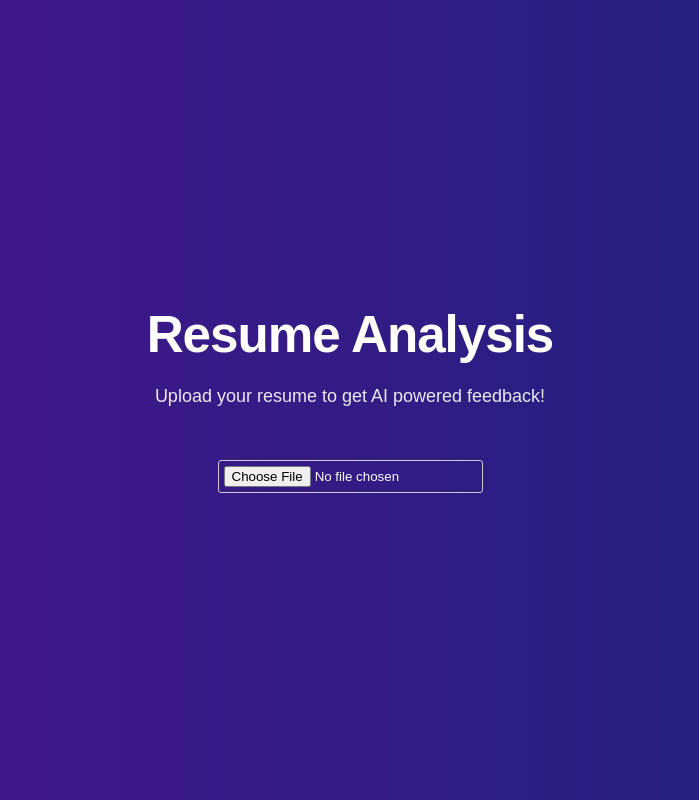
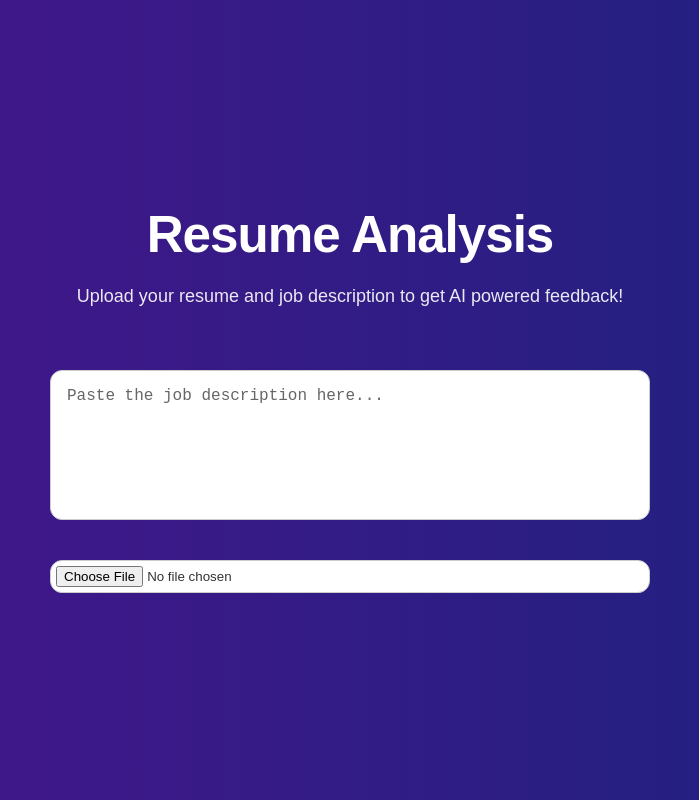
Before and after one commit to YaroslavZakomornyy/AI-Interview-Assistant, a React (Vite) app: page /resume in a window 1280 px wide. Shown: the whole page, without its empty margins (290-989 px from the left). Built offline with nearby package versions, Linux system fonts and the light colour scheme.

Commit message:
adding job description input boxes for chat & resume pages

```diff
--- a/src/components/ResumePage.css
+++ b/src/components/ResumePage.css
@@ -7,14 +7,56 @@
     width: 300vh;
 }
 
+.input-container {
+    display: flex;
+    flex-direction: column;
+    gap: 20px;
+    width: 80%;
+    max-width: 600px;
+    margin-top: 20px;
+}
+
+.job-description-input {
+    width: 100%;
+    min-height: 150px;
+    padding: 16px;
+    background-color: #fff;
+    border: 1px solid #ccc;
+    border-radius: 12px;
+    color: #333;
+    font-size: 16px;
+    resize: none;
+}
+
+.job-description-input::placeholder {
+    color: #666;
+}
+
+.job-description-input:focus {
+    outline: none;
+    border-color: rgba(99, 102, 241, 0.5);
+}
+
+.file-input-container {
+    margin-top: 10px;
+}
+
 input[type="file"] {
     margin-top: 10px;
     padding: 5px;
     border: 1px solid #ccc;
-    border-radius: 3px;
+    border-radius: 12px;
+    background-color: #fff;
+    color: #333;
+    width: 100%;
 }
 
 .feedback {
     margin-top: 20px;
     font-weight: bold;
+    color: #333;
+    padding: 10px 20px;
+    background-color: #f0f4ff;
+    border-radius: 12px;
+    border: 1px solid #d0e2ff;
 }
--- a/src/components/ResumePage.jsx
+++ b/src/components/ResumePage.jsx
@@ -7,6 +7,7 @@ function ResumePage() {
   const [file, setFile] = useState(null);
   const [feedback, setFeedback] = useState("");
   const [feedbackDetails, setFeedbackDetails] = useState(null);
+  // const [jobDescription, setJobDescription] = useState("");
 
   const stateFeedback = (fb) => {
     switch(fb){
@@ -21,14 +22,13 @@ function ResumePage() {
     }
   }
 
-
   const handleFileChange = async (event) => {
     const file = event.target.files[0];
     if (file && file.type === 'application/pdf') {
       stateFeedback("Uploading");
-      const res = await apiEvaluateResume(file, stateFeedback);
+      const res = await apiEvaluateResume(file, jobDescription, stateFeedback);
       setFeedback("Feedback received.");
-      setFeedbackDetails(res); // Assuming res contains feedback details
+      setFeedbackDetails(res);
     } else {
       setFeedback('Please upload a PDF file.');
     }
@@ -37,8 +37,26 @@ function ResumePage() {
   return (
     <div className="resume-page">
       <h1>Resume Analysis</h1>
-      <p>Upload your resume to get AI powered feedback!</p>
-      <input type="file" accept="application/pdf" name="file" onChange={handleFileChange} />
+      <p>Upload your resume and job description to get AI powered feedback!</p>
+
+      <div className="input-container">
+        <textarea
+          className="job-description-input"
+          placeholder="Paste the job description here..."
+          // value={jobDescription}
+          // onChange={(e) => setJobDescription(e.target.value)}
+        />
+
+        <div className="file-input-container">
+          <input
+            type="file"
+            accept="application/pdf"
+            name="file"
+            onChange={handleFileChange}
+          />
+        </div>
+      </div>
+
       {feedback && <div className="feedback">{feedback}</div>}
     </div>
   );
--- a/src/components/interview-parameters/InterviewParameters.jsx
+++ b/src/components/interview-parameters/InterviewParameters.jsx
@@ -28,13 +28,21 @@ export default function InterviewParameters({onStart}) {
         </select>
 
       {/* Interviewer type */}
-      <label htmlFor="interview-type-drop-down">Interview style
+      <label htmlFor="interview-type-drop-down">Interview style</label>
         <select name="company-rating" id="interview-type-drop-down" ref={interviewSelectionRef}>
           <option value="rec">Recruiter (High-level)</option>
           <option value="eng">Engineer (Technical)</option>
           <option value="hr">Hiring Manager (Behavioral)</option>
         </select>
-      </label>
+
+      {/* Job Description */}
+      <label htmlFor="job-description">Job description</label>
+      <textarea
+        id="job-description"
+        // ref={jobDescriptionRef}
+        className="job-description-input"
+        placeholder="Paste job description here..."
+      />
 
       <button onClick={() => onStart(behSelectionRef.current.value, qualitySelectionRef.current.value, interviewSelectionRef.current.value)}
               >
```
Lines whose indentation alone changed are shown as unchanged.
